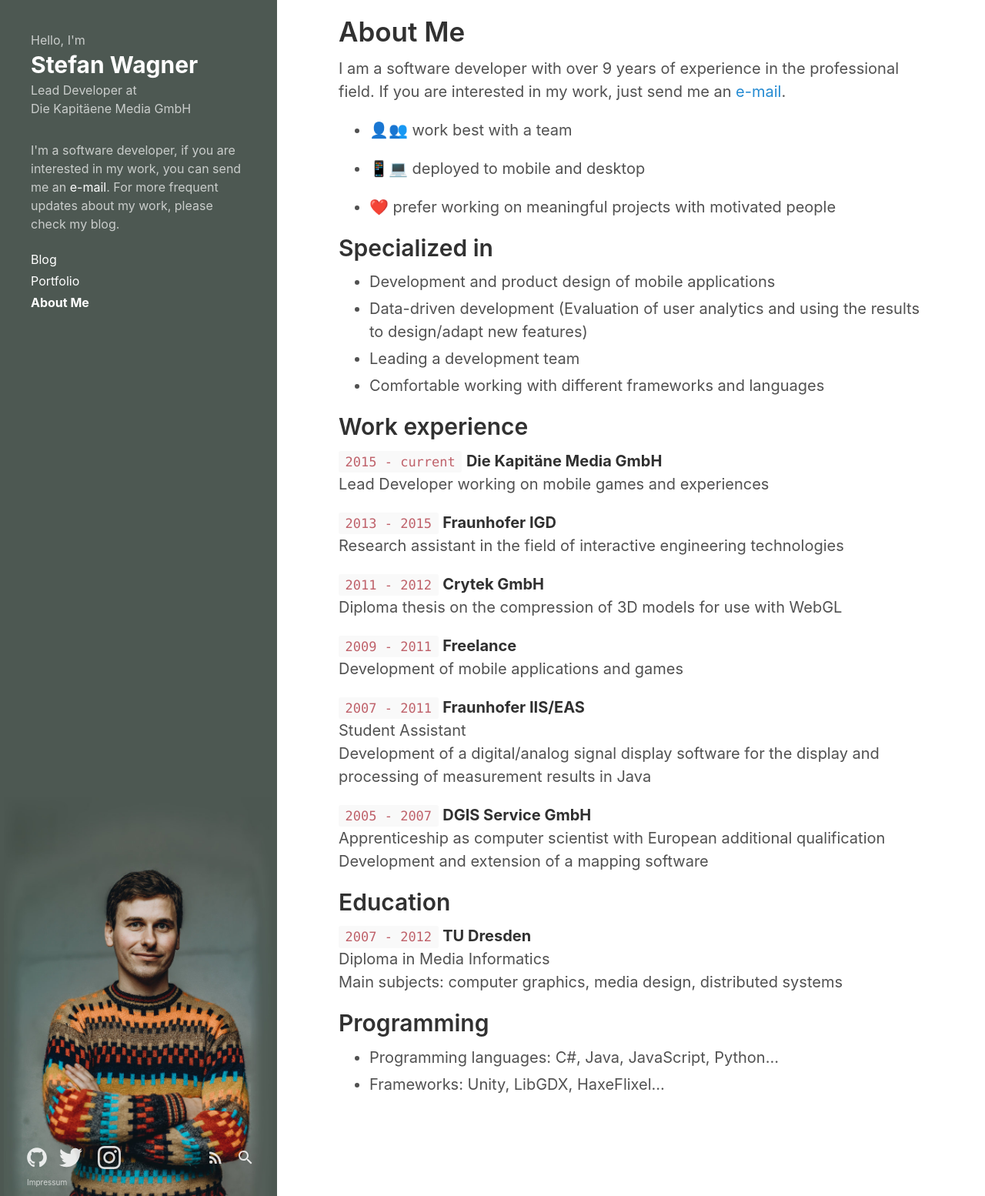
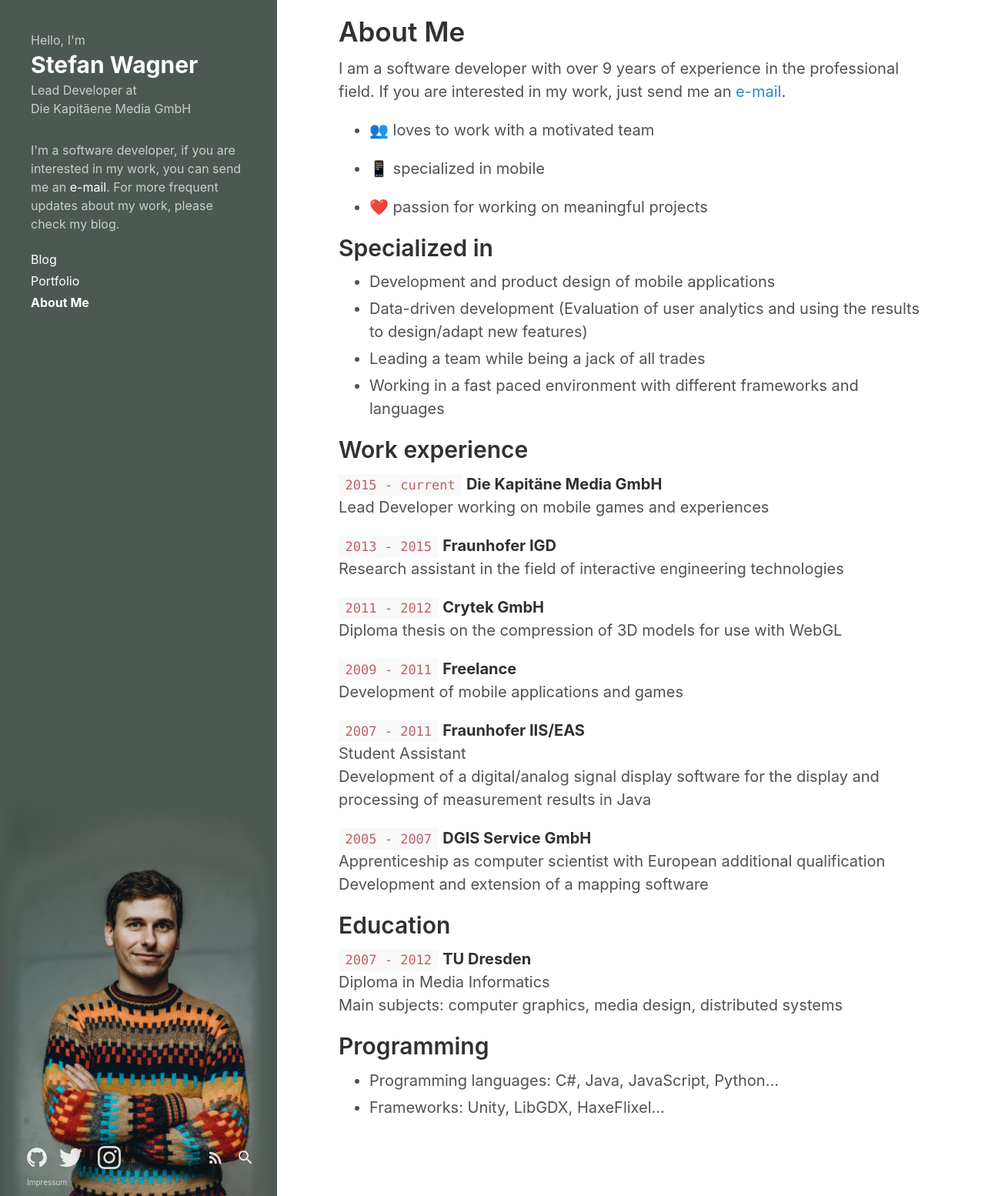
Before and after one commit to bompo/bompo.github.io, a Jekyll site: the page built from aboutme.md, in a window 1280 px wide. Shown: the whole page at 77% size. Built offline with Jekyll 4.4.1, drawn with Linux system fonts in a browser that asks for light colours.

Commit message:
update cv

```diff
--- a/aboutme.md
+++ b/aboutme.md
@@ -7,17 +7,17 @@ sidebar_link: true
 
 I am a software developer with over 9 years of experience in the professional field. If you are interested in my work, just send me an <a href="mailto:mail.bompo+portfolio@gmail.com">e-mail</a>.
 
-* 👤👥 work best with a team
+* 👥 loves to work with a motivated team
 
-* 📱💻 deployed to mobile and desktop
+* 📱 specialized in mobile
 
-* ❤️ prefer working on meaningful projects with motivated people
+* ❤️ passion for working on meaningful projects
 
 ## Specialized in
 * Development and product design of mobile applications
 * Data-driven development (Evaluation of user analytics and using the results to design/adapt new features)
-* Leading a development team
-* Comfortable working with different frameworks and languages
+* Leading a team while being a jack of all trades
+* Working in a fast paced environment with different frameworks and languages
 
 ## Work experience
 `2015 - current` __Die Kapitäne Media GmbH__
```
